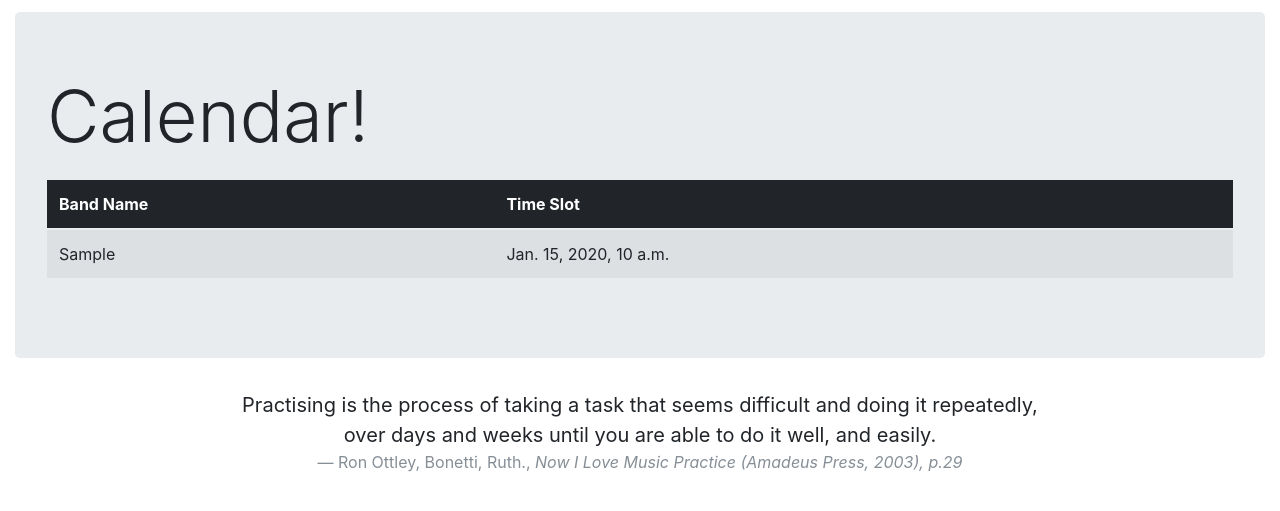
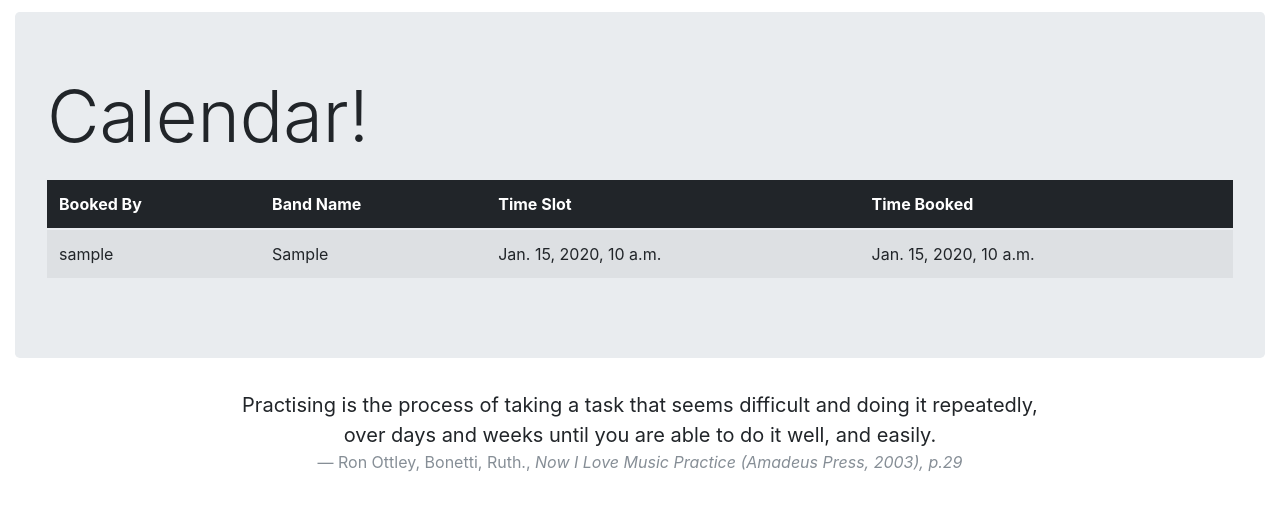
Before and after one commit to djb1815/Essex-MuSoc, a Django app: page /schedule/cal/ in a window 1280 px wide. Shown: the part 156-667 px from the top of the page. Run offline with Django 3.2, Linux system fonts and the light colour scheme; tables that the repository leaves empty hold one stand-in row (values such as "Sample post"); some libraries are stand-ins or nearby versions.

Commit message:
More fields added
calendar expanded slightly

```diff
--- a/musoc_web/schedule/templates/schedule/calendar.html
+++ b/musoc_web/schedule/templates/schedule/calendar.html
@@ -8,18 +8,26 @@
         <table class="table table-responsive table-striped">
         	<thead class="thead-inverse">
 	        	<tr>
+	        		<th>Booked By</th>
 	        		<th>Band Name</th>
 	        		<th>Time Slot</th>
+	        		<th>Time Booked</th>
 	        	</tr>
 	        </thead>
 	        <tbody>
 	        	{% for field in output %}
 	        	<tr>
 	        		<td>
+	        			{{ field.created_by }}
+	        		</td>
+	        		<td>
 			        	{{ field.reserved_for }}
 		        	</td>
 		        	<td>
 		        		{{ field.time_slot }}
+		        	</td>
+		        	<td>
+		        		{{ field.creation_date }}
 		        	</td>
 		        </tr>
 		        {% endfor %}
```
